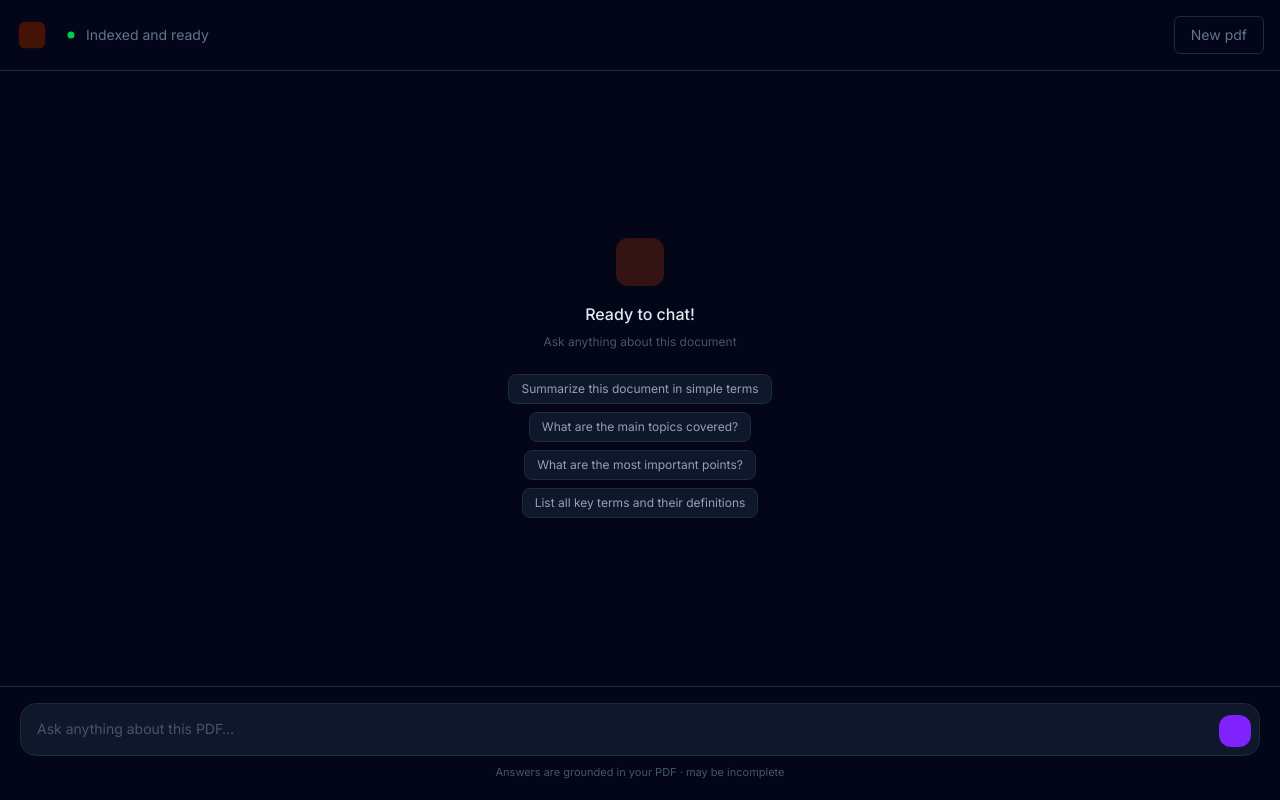
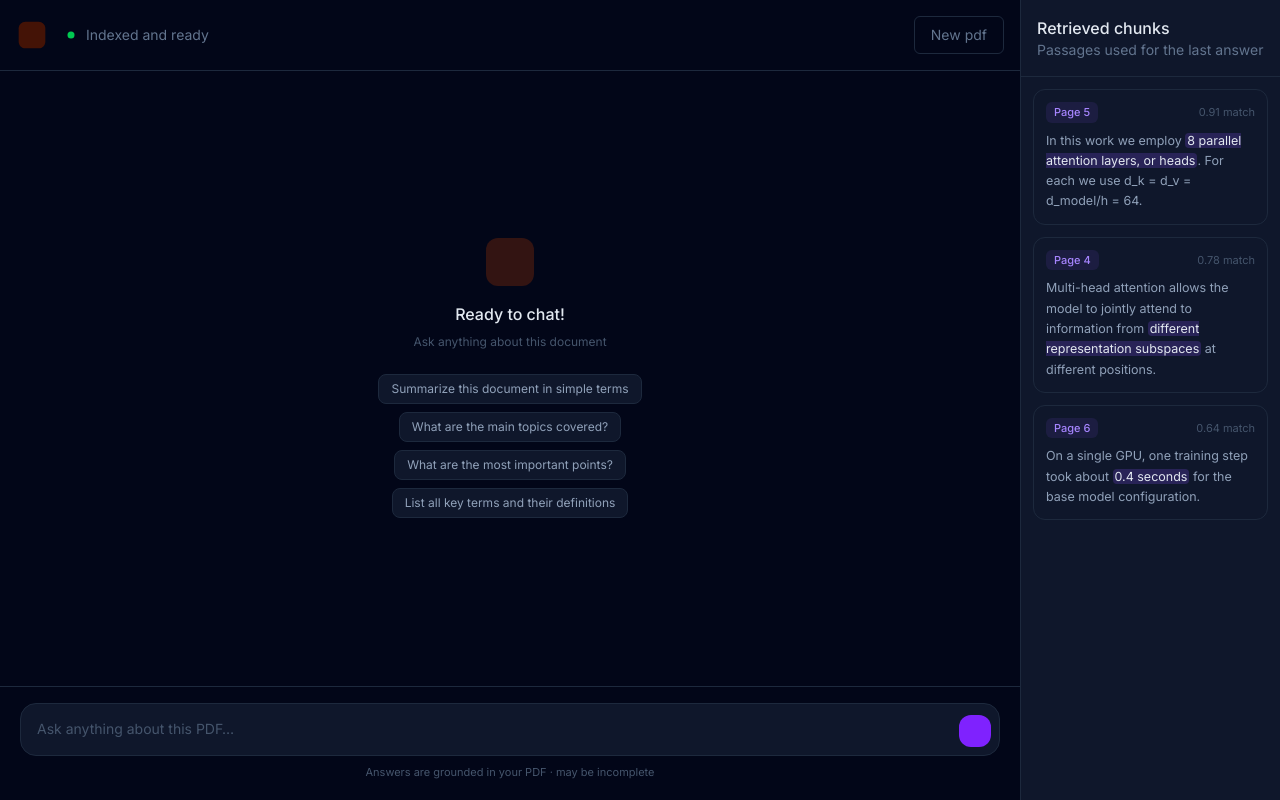
Before and after one commit to HarshalMargaj/rag-pdf-chatbot, a Next.js app: page /chat in a window 1280 px wide. Built offline with nearby package versions, Linux system fonts and the light colour scheme.

Commit message:
feat: add sources panel

```diff
--- a/app/chat/page.tsx
+++ b/app/chat/page.tsx
@@ -1,14 +1,18 @@
 import ChatEmptyState from "@/components/chat/ChatEmptyState";
 import ChatHeader from "@/components/chat/ChatHeader";
 import ChatInput from "@/components/chat/ChatInput";
+import SourcesPanel from "@/components/SourcesPanel";
 import React from "react";
 
 const page = () => {
 	return (
-		<div className="flex-1 flex flex-col">
-			<ChatHeader />
-			<ChatEmptyState />
-			<ChatInput />
+		<div className="flex flex-1">
+			<div className="flex-1 flex flex-col">
+				<ChatHeader />
+				<ChatEmptyState />
+				<ChatInput />
+			</div>
+			<SourcesPanel />
 		</div>
 	);
 };
--- a/app/page.tsx
+++ b/app/page.tsx
@@ -1,6 +1,6 @@
 "use client";
 
-import UploadZone from "@/components/LeftPanel/UploadZone";
+import UploadZone from "@/components/UploadZone";
 import { usePDFStore } from "@/stores/store";
 import { useRouter } from "next/navigation";
 import { useState } from "react";
--- /dev/null
+++ b/components/SourceCard.tsx
@@ -0,0 +1,32 @@
+function SourceCard({ source }) {
+	const parts = source.highlight
+		? source.text.split(source.highlight)
+		: [source.text];
+	return (
+		<div className="rounded-xl border border-slate-800 p-3">
+			<div className="mb-2 flex items-center justify-between">
+				<span className="rounded-md bg-violet-500/10 px-2 py-0.5 text-[11px] font-medium text-violet-400">
+					Page {source.page}
+				</span>
+				<span className="text-[11px] text-slate-600">
+					{source.score.toFixed(2)} match
+				</span>
+			</div>
+			<p className="m-0 text-[12.5px] leading-relaxed text-slate-400">
+				{source.highlight ? (
+					<>
+						{parts[0]}
+						<mark className="rounded bg-violet-500/20 px-0.5 text-slate-200">
+							{source.highlight}
+						</mark>
+						{parts[1]}
+					</>
+				) : (
+					source.text
+				)}
+			</p>
+		</div>
+	);
+}
+
+export default SourceCard;
--- /dev/null
+++ b/components/SourcesPanel.tsx
@@ -0,0 +1,53 @@
+import SourceCard from "./SourceCard";
+
+const MOCK_SOURCES = [
+	{
+		id: "s1",
+		page: 5,
+		score: 0.91,
+		text: "In this work we employ 8 parallel attention layers, or heads. For each we use d_k = d_v = d_model/h = 64.",
+		highlight: "8 parallel attention layers, or heads",
+	},
+	{
+		id: "s2",
+		page: 4,
+		score: 0.78,
+		text: "Multi-head attention allows the model to jointly attend to information from different representation subspaces at different positions.",
+		highlight: "different representation subspaces",
+	},
+	{
+		id: "s3",
+		page: 6,
+		score: 0.64,
+		text: "On a single GPU, one training step took about 0.4 seconds for the base model configuration.",
+		highlight: "0.4 seconds",
+	},
+];
+
+function SourcesPanel() {
+	return (
+		<aside className="flex w-65 shrink-0 flex-col border-l border-slate-800 bg-slate-900">
+			<div className="border-b border-slate-800 p-4">
+				<h3 className="text-base font-medium text-slate-200">
+					Retrieved chunks
+				</h3>
+				<p className="text-sm text-slate-500">
+					Passages used for the last answer
+				</p>
+			</div>
+			{MOCK_SOURCES.length === 0 ? (
+				<div className="flex flex-1 items-center justify-center px-5 text-center text-xs text-slate-600">
+					Ask a question to see which passages were retrieved.
+				</div>
+			) : (
+				<div className="flex flex-1 flex-col gap-3 overflow-y-auto px-3 py-3">
+					{MOCK_SOURCES.map(s => (
+						<SourceCard key={s.id} source={s} />
+					))}
+				</div>
+			)}
+		</aside>
+	);
+}
+
+export default SourcesPanel;
```
Also changed, not shown: components/UploadZone.tsx (renamed from components/LeftPanel/UploadZone.tsx).
